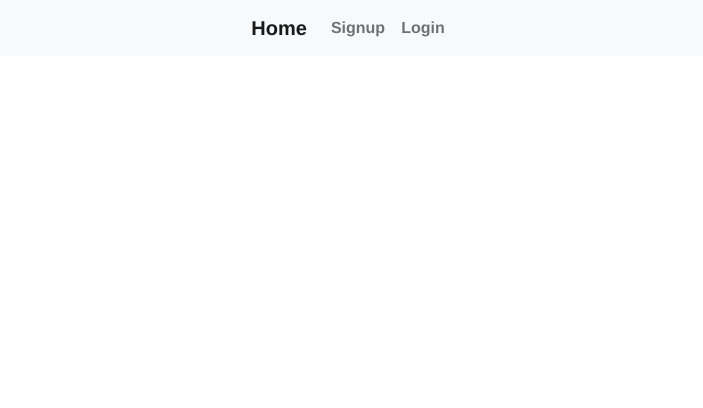
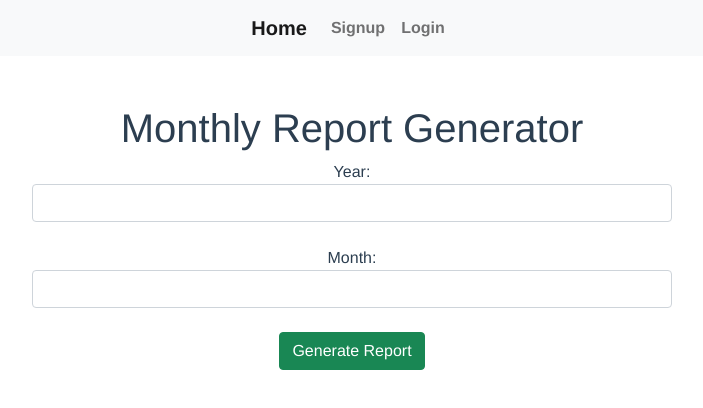
Before and after one commit to Sahil1021/Tshow, a Vue app: page /MonthlyReport in a window 1280 px wide. Before the commit this address had no page. Shown: the top 408 px of the page, without its empty margins (288-991 px from the left). Built offline with nearby package versions, Linux system fonts and the light colour scheme.

Commit message:
monthly report

```diff
--- a/public/index.html
+++ b/public/index.html
@@ -24,6 +24,7 @@
   <script src="https://cdn.jsdelivr.net/npm/bootstrap@5.0.2/dist/js/bootstrap.bundle.min.js"
     integrity="sha384-MrcW6ZMFYlzcLA8Nl+NtUVF0sA7MsXsP1UyJoMp4YLEuNSfAP+JcXn/tWtIaxVXM"
     crossorigin="anonymous"></script>
+  <script src="https://cdn.jsdelivr.net/npm/axios/dist/axios.min.js"></script>
 </body>
 
 </html>
--- a/src/router/index.js
+++ b/src/router/index.js
@@ -15,6 +15,7 @@ import ShowBooking from "../views/ShowBooking.vue";
 import UserBookings from "../views/UserBookings.vue";
 import TheatreShows from "../views/TheatreShows.vue"; // Import the component for displaying shows under a theater
 import dashboard from '../views/dashboard.vue';
+import MonthlyReport from '../views/MonthlyReport.vue';
 
 
 const routes = [
@@ -88,7 +89,10 @@ const routes = [
     name: "dashboard", // Route name
     component: dashboard, // Component for displaying shows under a theater
   },
-
+  {
+    path: '/MonthlyReport',
+    component: MonthlyReport
+  }
 
 ];
 
--- /dev/null
+++ b/src/views/MonthlyReport.vue
@@ -0,0 +1,119 @@
+<template>
+    <div>
+        <h1 class="mt-5">Monthly Report Generator</h1>
+        <form @submit.prevent="generateMonthlyReport">
+            <label for="year">Year:</label>
+            <input v-model="year" type="number" id="year" class="form-control w-50 mx-auto" name="year" required>
+            <br />
+            <label for="month">Month:</label>
+            <input v-model="month" type="number" id="month" class="form-control mx-auto w-50" name="month" min="1" max="12"
+                required>
+            <br />
+
+            <button class="btn btn-success" type="submit">Generate Report</button>
+        </form>
+
+        <div v-if="reportUrl">
+            <h2>Generated Report</h2>
+            <!-- Change the button text and behavior to download HTML report -->
+            <a :href="reportUrl" download="monthly_report.html" target="_blank" class="mt-5 btn btn-primary">Download HTML
+                Report</a>
+
+
+        </div>
+
+    </div>
+</template>
+
+<script>
+import axios from 'axios';
+
+export default {
+    data() {
+        return {
+            year: '',
+            month: '',
+            reportUrl: null, // Initialize with null
+        };
+    },
+    methods: {
+        async generateMonthlyReport() {
+            try {
+                const access_token = localStorage.getItem('access_token');
+                if (!access_token) {
+                    console.error('User not authenticated. Please log in first.');
+                    return;
+                }
+
+                const response = await axios.get(
+                    `http://localhost:5000/generate_monthly_report/${this.year}/${this.month}`,
+                    {
+                        responseType: 'arraybuffer', // Change to arraybuffer
+                        withCredentials: true,
+                        headers: {
+                            Authorization: `Bearer ${access_token}`,
+                        },
+                    }
+                );
+
+                if (response.data instanceof ArrayBuffer) { // Check if response data is an ArrayBuffer
+                    // Display the PDF in a new browser tab
+                    const blob = new Blob([response.data], { type: 'application/pdf' });
+                    this.reportUrl = URL.createObjectURL(blob);
+                } else {
+                    console.error('Invalid PDF response from the server');
+                    this.reportUrl = null; // Clear the report URL if it's not a PDF
+                }
+
+            } catch (error) {
+                console.error('Error generating report:', error);
+            }
+        },
+
+        openPDFReport() {
+            if (this.reportUrl) {
+                // Open the PDF report in a new browser tab
+                const blob = new Blob([response], { type: 'application/pdf' });
+
+            }
+        },
+        async downloadPDF() {
+            try {
+                const access_token = localStorage.getItem('access_token');
+                if (!access_token) {
+                    console.error('User not authenticated. Please log in first.');
+                    return;
+                }
+
+                const response = await axios.get(
+                    `http://localhost:5000/generate_monthly_report/${this.year}/${this.month}`,
+                    {
+                        responseType: 'arraybuffer',
+                        withCredentials: true,
+                        headers: {
+                            Authorization: `Bearer ${access_token}`,
+                        },
+                    }
+                );
+
+                if (response.data instanceof ArrayBuffer) {
+                    // Create a blob from the response data
+                    const blob = new Blob([response.data], { type: 'application/pdf' });
+                    // Create an object URL for the blob
+                    const objectUrl = URL.createObjectURL(blob);
+                    // Create a download link and simulate a click to trigger the download
+                    const link = document.createElement('a');
+                    link.href = objectUrl;
+                    link.download = `monthly_report_${this.year}_${this.month}.pdf`;
+                    link.click();
+                } else {
+                    console.error('Invalid PDF response from the server');
+                }
+
+            } catch (error) {
+                console.error('Error generating report:', error);
+            }
+        },
+    },
+};
+</script>
--- a/src/views/UserHome.vue
+++ b/src/views/UserHome.vue
@@ -1,5 +1,4 @@
 <template>
-
   <div>
     <h1 class="mt-5">Theatres List</h1>
     <label>Enter Region:</label>
@@ -27,16 +26,22 @@
     <button class="btn btn-primary mb-4" @click="searchShows">Search Shows</button>
 
     <ul v-if="showShows && filteredShows.length > 0">
-        <li class="card w-50 container" v-for="show in filteredShows" :key="show.id">
+      <li class="card w-50 container" v-for="show in filteredShows" :key="show.id">
         <div class="card-body">
-           <h5 class="card-title">Show Name: {{ show.name }}</h5>
-            <p class="card-text">Theatre Name: {{ show.theatre_name }}</p>
-            <p class="card-text">Show Date: {{ show.date }}</p>
-            <p class="card-text">Show Time: {{ show.time }}</p>
+          <h5 class="card-title">Show Name: {{ show.name }}</h5>
+          <p class="card-text">Theatre Name: {{ show.theatre_name }}</p>
+          <p class="card-text">Show Date: {{ show.date }}</p>
+          <p class="card-text">Show Time: {{ show.time }}</p>
         </div>
       </li>
     </ul>
     <p v-else-if="showShows">No shows found.</p>
+    <!-- <button class="btn btn-primary" @click="generateMonthlyReport">Generate Monthly Report</button> -->
+    <br />
+    <router-link to="/MonthlyReport" class="mt-5 btn btn-primary">
+      Generate Monthly Report
+    </router-link>
+
   </div>
 </template>
 
@@ -101,6 +106,8 @@ export default {
       }
     },
   },
+
+
   watch: {
     searchAddress: function (newVal) {
       if (newVal.trim() === "") {
```
